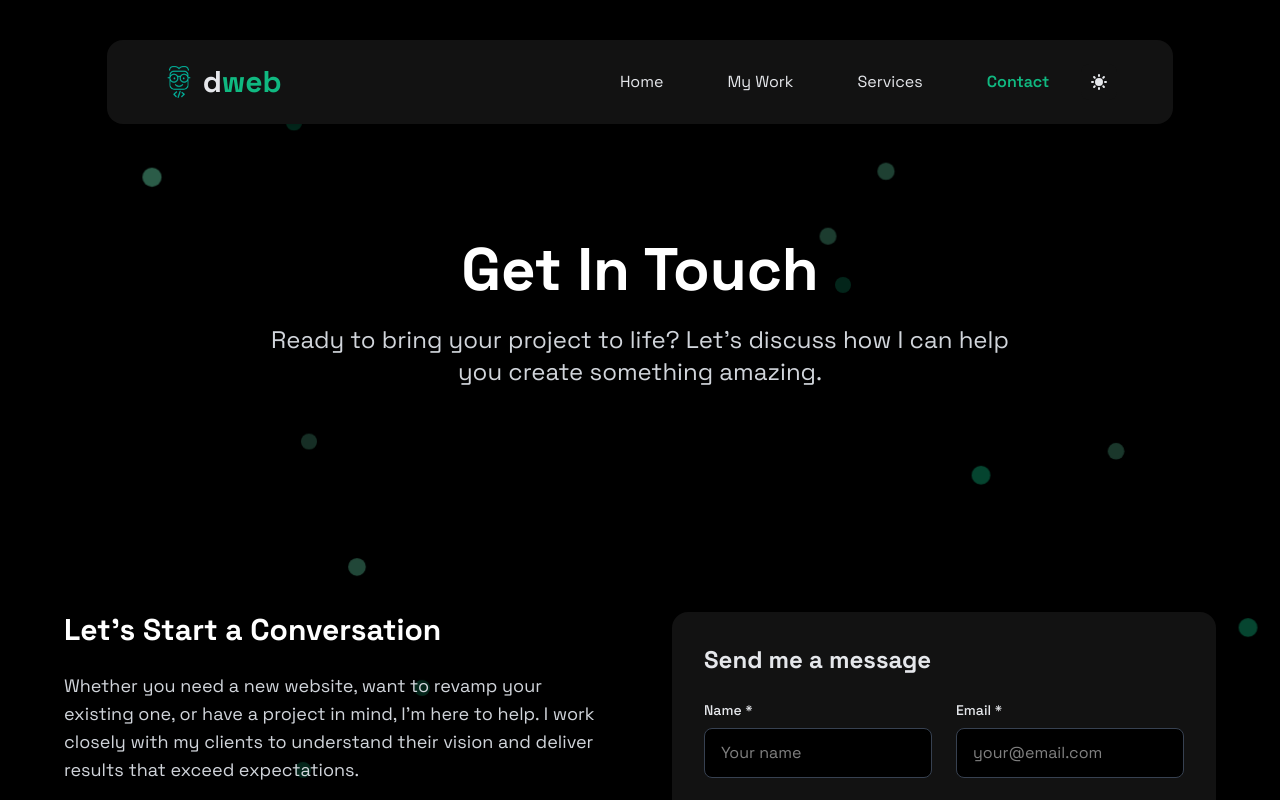
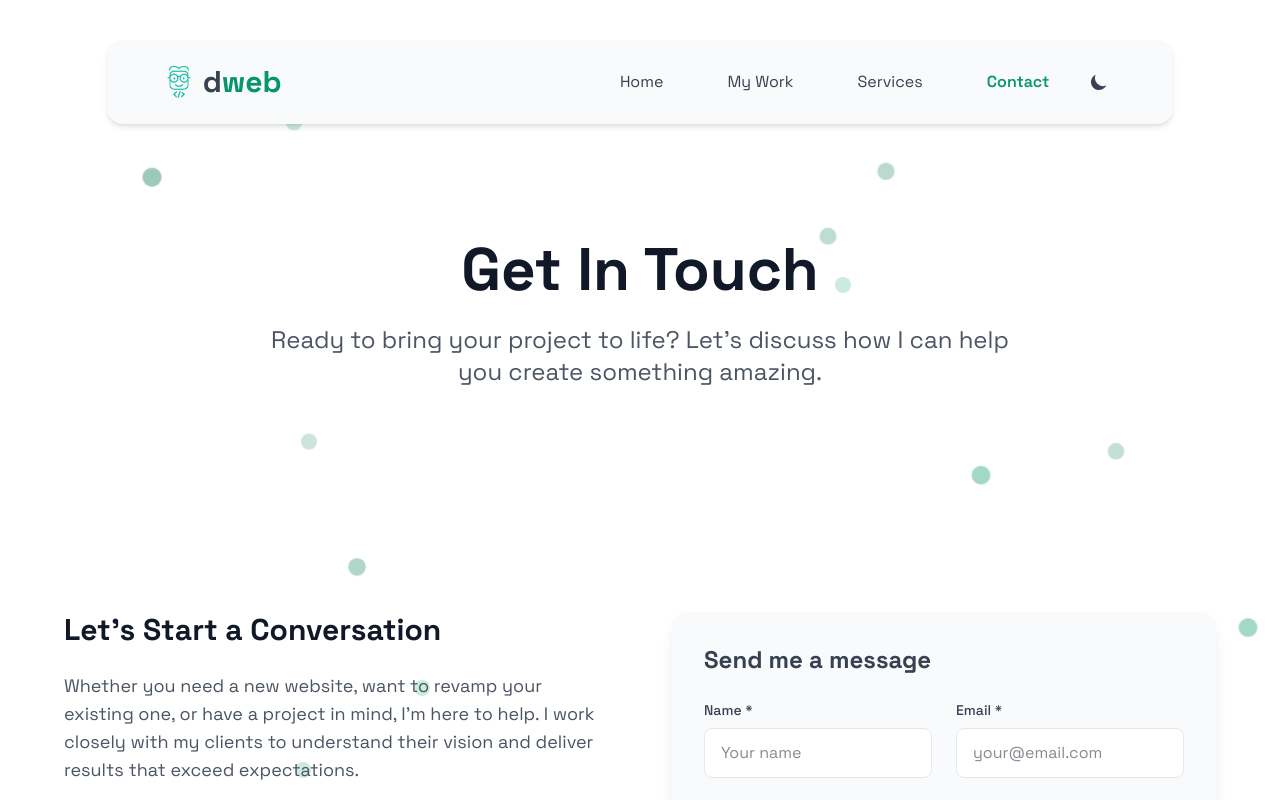
Before and after one commit to AbrorKhabibov/web-dev-portfolio, a React (Vite) app: page /contact in a window 1280 px wide. Shown: the top 800 px of the page. Built offline with nearby package versions, Linux system fonts and the light colour scheme.

Commit message:
fix: change default theme from 'dark' to 'light' in ThemeProvider

```diff
--- a/src/contexts/ThemeContext.tsx
+++ b/src/contexts/ThemeContext.tsx
@@ -19,7 +19,7 @@ interface ThemeProviderProps {
 export const ThemeProvider: React.FC<ThemeProviderProps> = ({ children }) => {
   const [themeName, setThemeName] = useState<ThemeName>(() => {
     const savedTheme = localStorage.getItem('theme') as ThemeName;
-    return savedTheme && themes[savedTheme] ? savedTheme : 'dark';
+    return savedTheme && themes[savedTheme] ? savedTheme : 'light';
   });
 
   const theme = themes[themeName];
```
